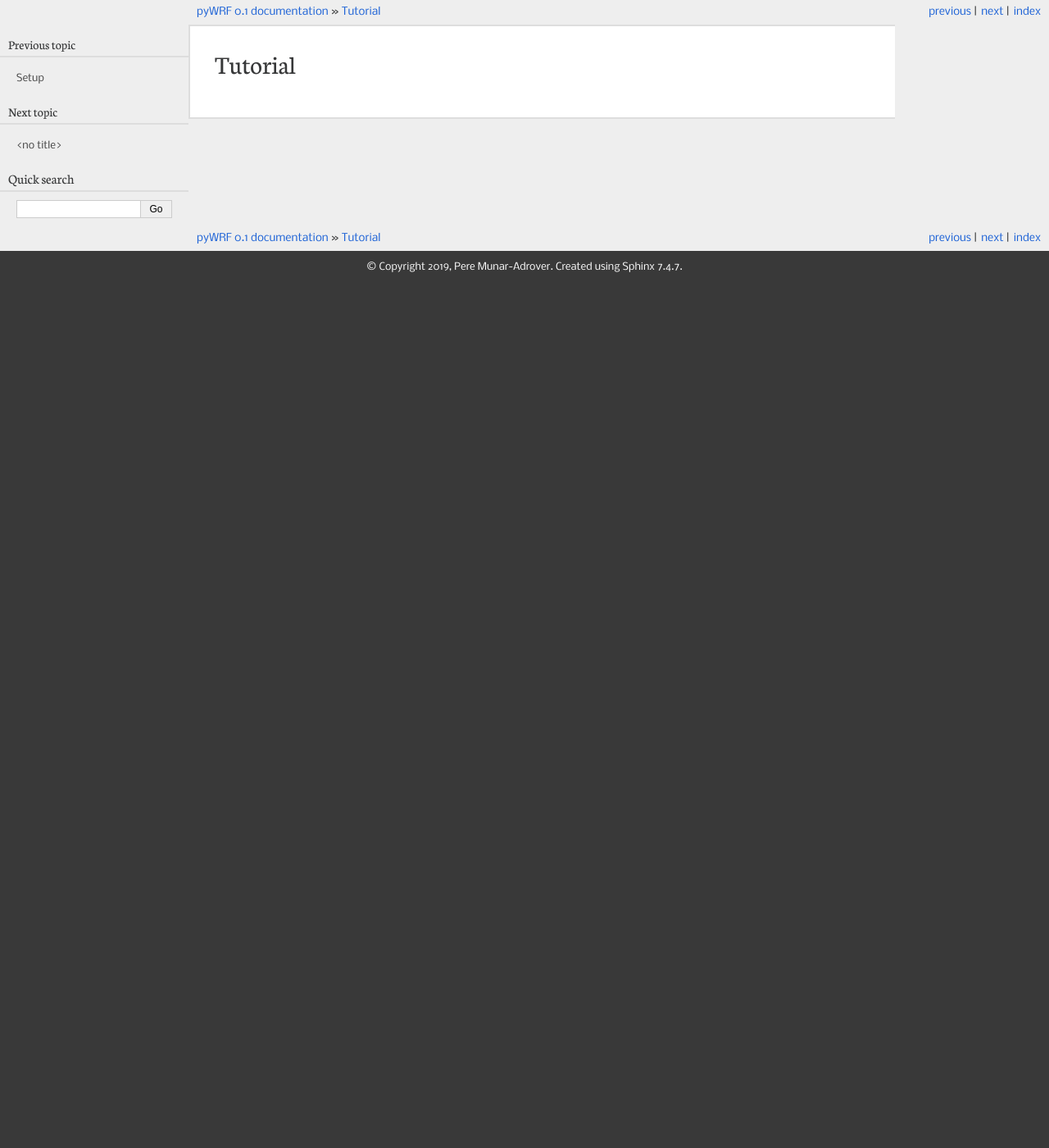
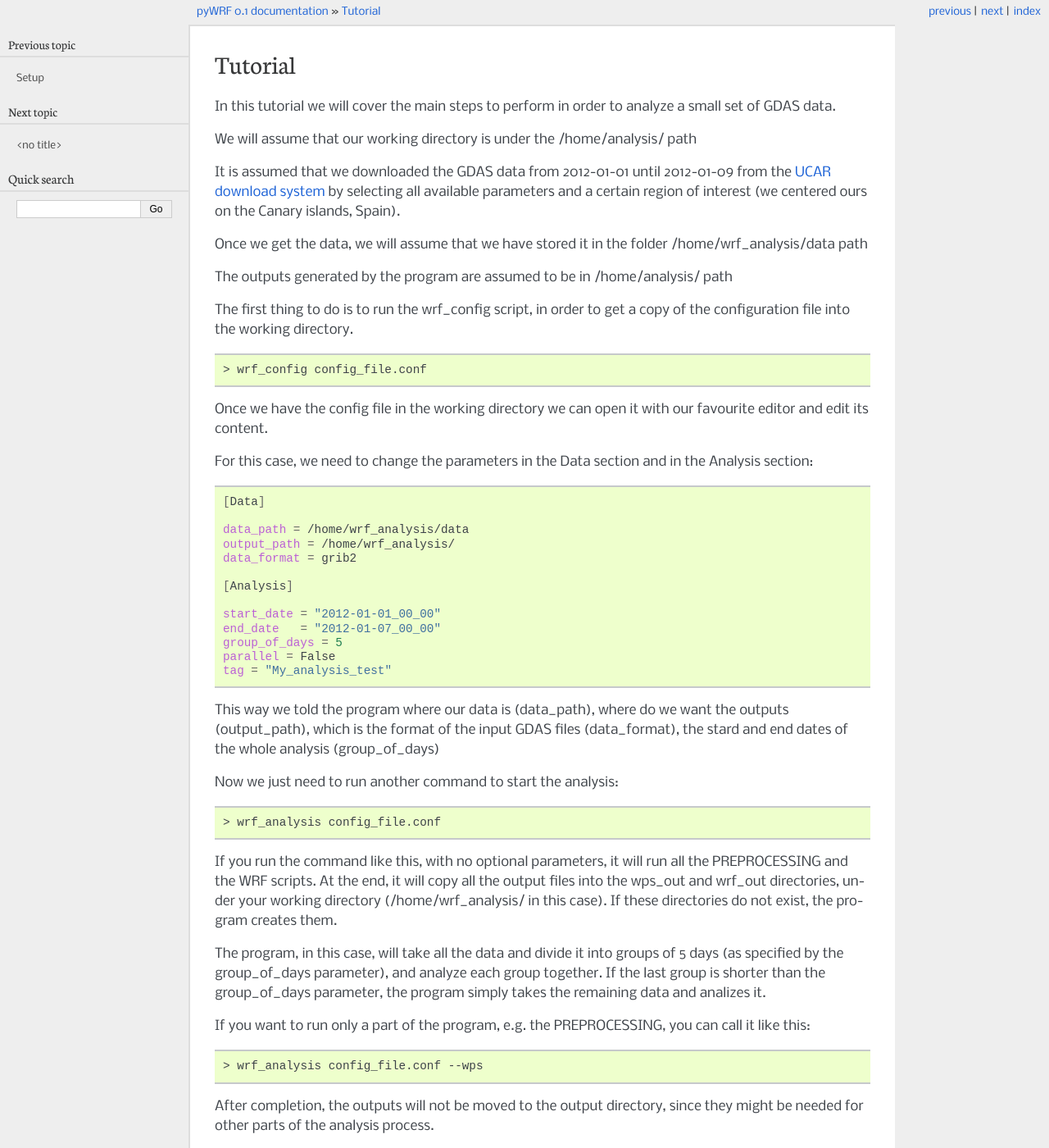
Before and after one commit to pmunar/pyWRF, a Sphinx documentation site: the page built from docs/tutorial.rst, in a window 1280 px wide and 1400 px high. Shown: the whole window at 82% size. Built offline with Sphinx 7.4.7, drawn with Linux system fonts in a browser that asks for light colours; formulas are drawn with MathJax 3; some of the changed text lies outside the part shown.

Commit message:
updated the documentation. Still incomplete

```diff
--- a/docs/index.rst
+++ b/docs/index.rst
@@ -8,12 +8,13 @@ Welcome to pyWRF's documentation!
 
 This is pyWRF, a Python package that will help you to run WRF analysis software in an easier way.
 
+Up to now, this package woks only with the em_real analysis of input data with WRF. You can either perform a reanalysis of the input data or you can perform a forecast, depending on the end date that you specify in the configuration file.
+
 * Code: https://github.com/pmunar/pyWRF
 * Issues: https://github.com/pmunar/pyWRF/issues
 * Documentation: http://pyWRF.readthedocs.org/
 * Contact: pere.munar@uab.cat
 * WRF package: http://www2.mmm.ucar.edu/wrf/users/download/get_source.html
-
 
 .. toctree::
    :maxdepth: 2
@@ -23,8 +24,6 @@ This is pyWRF, a Python package that will help you to run WRF analysis software
    config_file
    tools
 
-
-
 Indices and tables
 ==================
 
--- a/docs/tutorial.rst
+++ b/docs/tutorial.rst
@@ -2,3 +2,68 @@
 
 Tutorial
 ========
+
+In this tutorial we will cover the main steps to perform in order to analyze a small set of GDAS data.
+
+We will assume that our working directory is under the /home/analysis/ path
+
+It is assumed that we downloaded the GDAS data from 2012-01-01 until 2012-01-09 from the `UCAR download system <https://rda.ucar.edu/datasets/ds083.2/index.html#!cgi-bin/datasets/getSubset?dsnum=083.2&listAction=customize&_da=y&gindex=2>`__ by selecting all available parameters and a certain region of interest (we centered ours on the Canary islands, Spain).
+
+Once we get the data, we will assume that we have stored it in the folder /home/wrf_analysis/data path
+
+The outputs generated by the program are assumed to be in /home/analysis/ path
+
+The first thing to do is to run the wrf_config script, in order to get a copy of the configuration file into the working directory.
+
+.. code-block:: bash
+
+    > wrf_config config_file.conf
+
+Once we have the config file in the working directory we can open it with our favourite editor and edit its content.
+
+For this case, we need to change the parameters in the Data section and in the Analysis section:
+
+.. code-block:: bash
+
+    [Data]
+
+    data_path = /home/wrf_analysis/data
+    output_path = /home/wrf_analysis/
+    data_format = grib2
+
+    [Analysis]
+
+    start_date = "2012-01-01_00_00"
+    end_date   = "2012-01-07_00_00"
+    group_of_days = 5
+    parallel = False
+    tag = "My_analysis_test"
+
+This way we told the program where our data is (data_path), where do we want the outputs (output_path), which is the format of the input GDAS files (data_format), the stard and end dates of the whole analysis (group_of_days)
+
+Now we just need to run another command to start the analysis:
+
+.. code-block:: bash
+
+    > wrf_analysis config_file.conf
+
+If you run the command like this, with no optional parameters, it will run all the PREPROCESSING and the WRF scripts. At the end, it will copy all the output files into the wps_out and wrf_out directories, under your working directory (/home/wrf_analysis/ in this case). If these directories do not exist, the program creates them.
+
+The program, in this case, will take all the data and divide it into groups of 5 days (as specified by the group_of_days parameter), and analyze each group together. If the last group is shorter than the group_of_days parameter, the program simply takes the remaining data and analizes it.
+
+If you want to run only a part of the program, e.g. the PREPROCESSING, you can call it like this:
+
+.. code-block:: bash
+
+    > wrf_analysis config_file.conf --wps
+
+After completion, the outputs will not be moved to the output directory, since they might be needed for other parts of the analysis process.
+
+In order to move all outputs into the working directory, you can do:
+
+.. code-block:: bash
+
+    > wrf_analysis config_file.conf --clean
+
+Since the postprocessing and outputs that WRF can deliver are too wide, pyWRF only provides a tool for postprocessing that was needed by us when we developed it.
+If you need other features, you can `contact me <pere.munar@uab.cat>`__ or you can try to include it into the code yourself, by creating a new branch on the GitHub repository. It will be very welcome!
```
Also changed, not shown: docs/setup.rst (+17 -6 lines), 11 other files.
